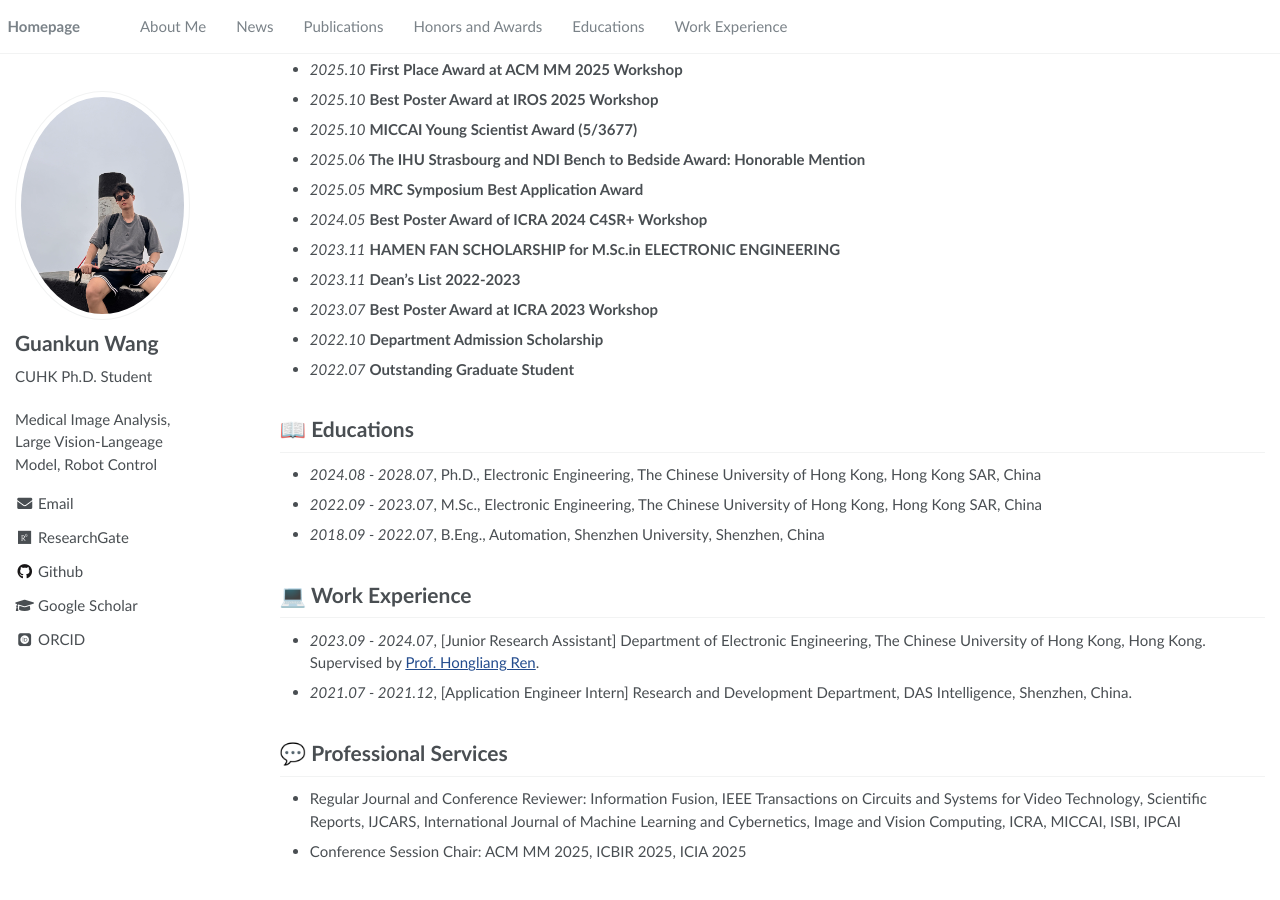
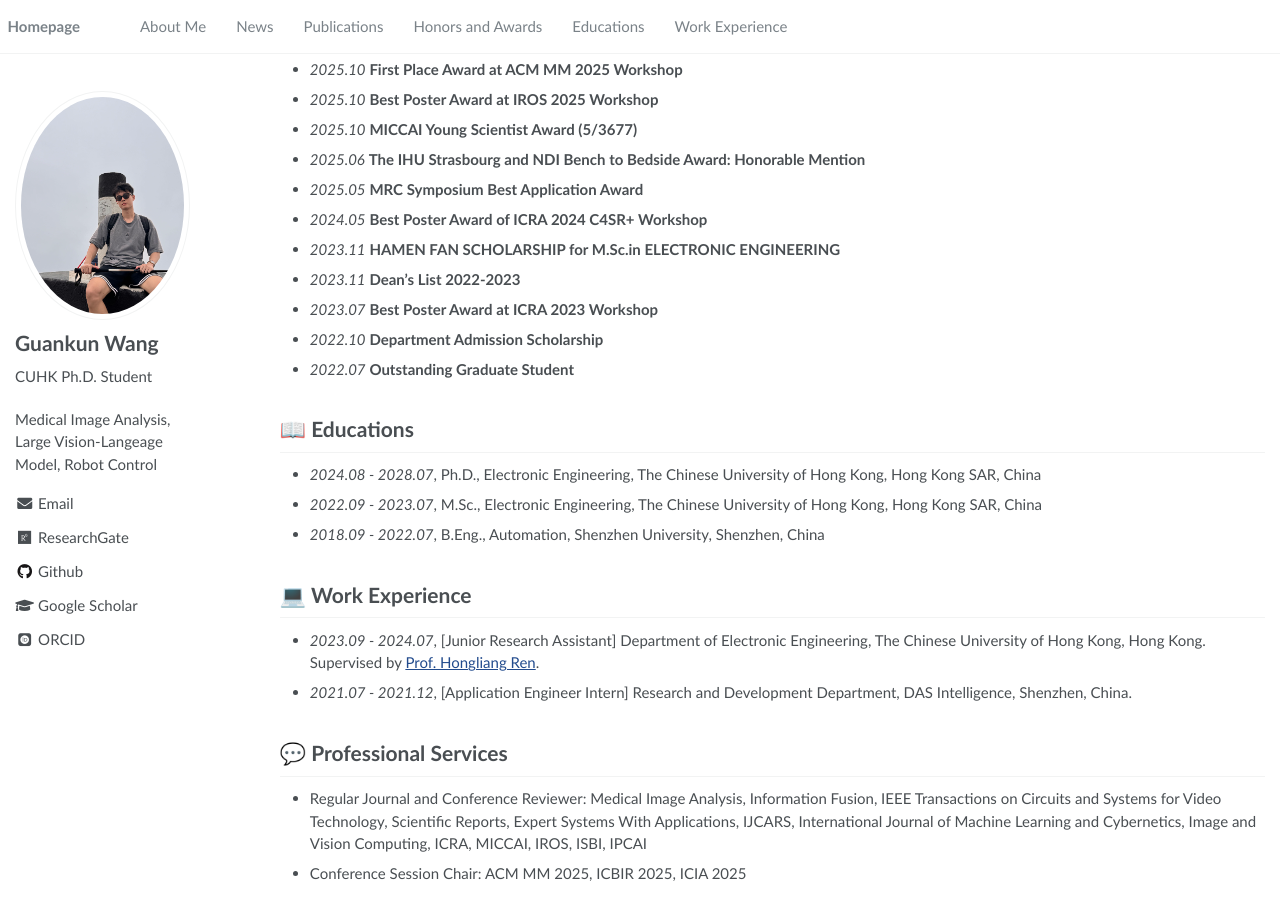
Before and after one commit to gkwang-cuhk/gkwang-cuhk.github.io, a Jekyll site: the page built from _pages/about.md, in a window 1280 px wide and 900 px high, scrolled down 2068 px. Built offline with Jekyll 4.4.1, drawn with Linux system fonts in a browser that asks for light colours; some web fonts are replaced; before the commit the page ends 2945 px from its top, so only the background shows below that.

Commit message:
Update about.md

```diff
--- a/_pages/about.md
+++ b/_pages/about.md
@@ -131,6 +131,6 @@ My research interests include computer vision and its applications in medical im
 <span class='anchor' id='work'></span>
 # 💬 Professional Services
 - Regular Journal and Conference Reviewer:
-  Information Fusion, IEEE Transactions on Circuits and Systems for Video Technology, Scientific Reports, IJCARS, International Journal of Machine Learning and Cybernetics, Image and       Vision Computing, ICRA, MICCAI, ISBI, IPCAI
+  Medical Image Analysis, Information Fusion, IEEE Transactions on Circuits and Systems for Video Technology, Scientific Reports, Expert Systems With Applications, IJCARS, International Journal of Machine Learning and Cybernetics, Image and Vision Computing, ICRA, MICCAI, IROS, ISBI, IPCAI
 - Conference Session Chair:
   ACM MM 2025, ICBIR 2025, ICIA 2025
```
